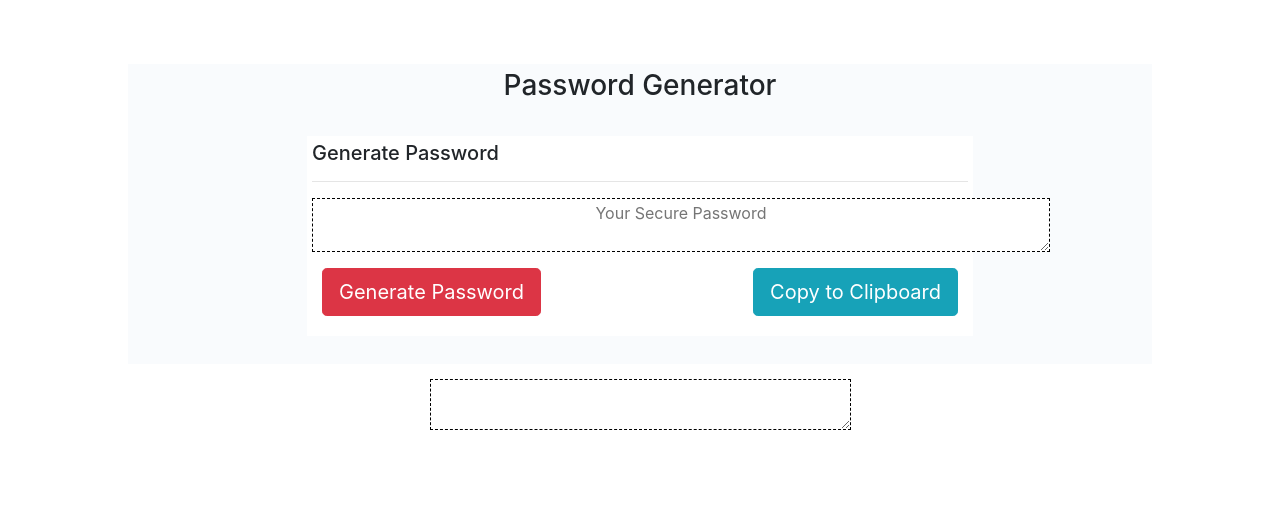
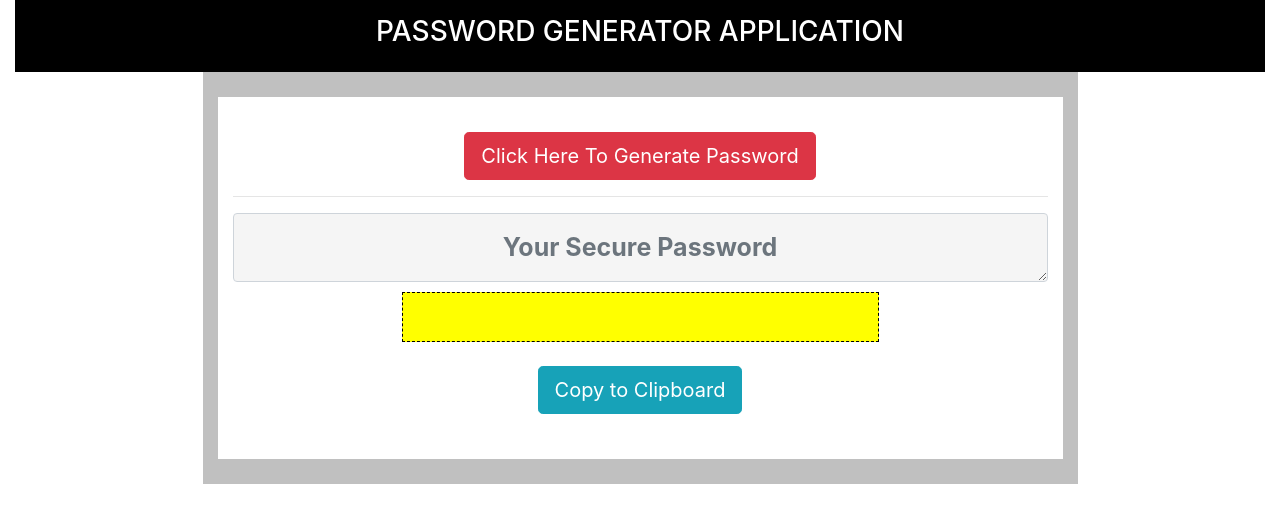
Before and after one commit to yugmani/passwordgenerator, a plain HTML site: page index.html in a window 1280 px wide. Drawn offline with nearby package versions, Linux system fonts and the light colour scheme.

Commit message:
updated the layout

```diff
--- a/assets/css/style.css
+++ b/assets/css/style.css
@@ -1,48 +1,38 @@
-body html {
-    background-color:#FFFFFF;
+body, html {
     margin:0;
     padding:0;
 }
 
 .content {
-    width:80%;
-    height:300px;
+    width:70%;
+    height:auto;
+    margin:0 auto;
+    padding:15px;
+    text-align: center;
+    background-color:#c0c0c0;
+}
 
-     padding:5px;
-        text-align: center;
-        background-color:#F9FBFD;
-        margin:5% auto;
+#header {
+    background-color:#000000;
+    text-align: center;
+    color:white;
+    padding:15px;
 }
 
 .wrapper {
-
     width:100%;
-    height:200px;
-    margin:5% auto;
-    padding:5px;
-
+    height:auto;
+    margin:10px auto;
+    padding:35px 15px;
     background-color:#FFFFFF;
 }
 
-#textBox {
-    width:100%;
-}
-
-
-
-.inBox {
-
-    border:1px black dashed;
-}
-
-#increment {
-
-    float:left;
-}
-
-#clip {
-    position:relative;
-    float:right;
+#passw {
+   background-color:whitesmoke;
+   padding:15px;
+   font-size:25px;
+   color:#FF0000;
+   font-weight:bold;
 }
 
 .coter {
@@ -51,6 +41,10 @@ body html {
 }
 
 #countPass {
-    margin:10px;
-    padding:5px auto;
+    margin:0 auto;
+    width:60%;
+    height:50px;
+    border:1px black dashed;
+    padding:10px;
+    background-color:#FFFF00;
 }
--- a/index.html
+++ b/index.html
@@ -3,73 +3,34 @@
 <head>
     <meta charset='utf-8'>
     <meta http-equiv='X-UA-Compatible' content='IE=edge' chrome="1">
-
-    <title>PASSWORD GENERATOR</title>
-
     <meta name="viewport" content="width=device-width, initial-scale=1, shrink-to-fit=no">
     <meta name="handheldFriendly" content="true">
 
-
+    <title>PASSWORD GENERATOR</title>
     <link rel='stylesheet' type='text/css' media='screen' href='assets/css/style.css'>
-
-    <script src="https://code.jquery.com/jquery-3.3.1.slim.min.js" integrity="sha384-q8i/X+965DzO0rT7abK41JStQIAqVgRVzpbzo5smXKp4YfRvH+8abtTE1Pi6jizo" crossorigin="anonymous"></script>
-<script src="https://cdnjs.cloudflare.com/ajax/libs/popper.js/1.14.7/umd/popper.min.js" integrity="sha384-UO2eT0CpHqdSJQ6hJty5KVphtPhzWj9WO1clHTMGa3JDZwrnQq4sF86dIHNDz0W1" crossorigin="anonymous"></script>
-<script src="https://stackpath.bootstrapcdn.com/bootstrap/4.3.1/js/bootstrap.min.js" integrity="sha384-JjSmVgyd0p3pXB1rRibZUAYoIIy6OrQ6VrjIEaFf/nJGzIxFDsf4x0xIM+B07jRM" crossorigin="anonymous"></script>
-
-    <link rel="stylesheet" href="https://stackpath.bootstrapcdn.com/bootstrap/4.3.1/css/bootstrap.min.css" integrity="sha384-ggOyR0iXCbMQv3Xipma34MD+dH/1fQ784/j6cY/iJTQUOhcWr7x9JvoRxT2MZw1T" crossorigin="anonymous">
-    <link rel="stylesheet" href="https://maxcdn.bootstrapcdn.com/bootstrap/4.0.0/css/bootstrap.min.css">
-
+    <link rel="stylesheet" href="https://stackpath.bootstrapcdn.com/bootstrap/4.4.1/css/bootstrap.min.css" integrity="sha384-Vkoo8x4CGsO3+Hhxv8T/Q5PaXtkKtu6ug5TOeNV6gBiFeWPGFN9MuhOf23Q9Ifjh" crossorigin="anonymous">
    </head>
 <body>
+    <div class="container-fluid">
+        <div id = "header">
+            <h3 >PASSWORD GENERATOR APPLICATION</h3 >
+        </div>
 
+        <div class="content">
+            <div class="wrapper">
+                <button id="increment" class= "btn btn-danger btn-lg">Click Here To Generate Password </button>
+                <hr>
+                <div id="tBox">
+                <!-- <h5 style="text-align:left">Generate Password</h5> -->
+                <textarea id="passw" class="form-control" rows="1" cols="70" placeholder="Your Secure Password" style="text-align:center"></textarea>
+            </div>
+            <div class="coter">
+                <div id="countPass" class="inBox" placeholder="Password Features" style="text-align:center; font-size:15px"></div>
+                <br><button id= "clip" class="btn btn-info btn-lg" onclick="copyBoard()">Copy to Clipboard</button>
+            </div>
 
-    <div class="content">
-
-
-        <div class="row">
-            <div class = "col-md-8 mx-auto">
-
-                    <h3>Password Generator</h3 >
-
-
-
-                    <div class="wrapper">
-                        <div id="tBox">
-                        <h5 style="text-align:left">Generate Password</h5>
-                        <hr>
-                        <textarea id="passw" class="inBox" rows="2" cols="70" placeholder="Your Secure Password" style="text-align:center"></textarea>
-                        <!-- h5 class="inBox"><span id="passw"></span></h5-->
-
-                        </div>
-
-                        <!--div class = "input-group input-group-lg inBox">
-                    <input id="passw" type="text" class="form-control" name="wordpass">
-                    </form-->
-                        <div class="coter">
-
-                            <button id="increment" class= "btn btn-danger btn-lg">Generate Password </button>
-
-
-                            <button id= "clip" class="btn btn-info btn-lg" onclick="copyBoard()">Copy to Clipboard</button>
-
-                        </div>
-                    </div>
-
-                    <textarea id="countPass" class="inBox" rows="2" cols="40" style="text-align:center; font-size:15px"></textarea>
-
-                </div>
-            </div>
         </div>
     </div>
-            <!--/form>
-        </div>
-    </div-->
-
-
-
-<script src="assets/javascript/javascript.js">
-
-
-</script>
+<script src="assets/javascript/javascript.js"></script>
 </body>
 </html>
```
Also changed, not shown: 1 other file.
